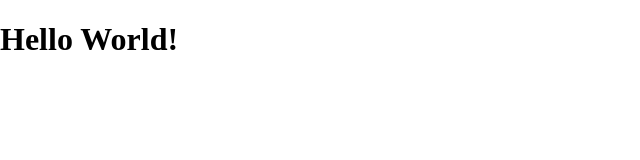
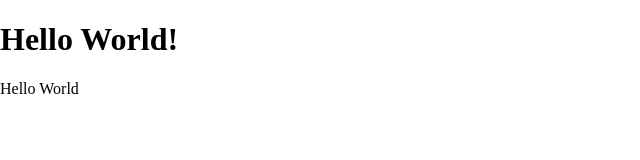
Before and after one commit to alexparanoir/start-kit, a plain HTML site: page index.html in a window 1280 px wide. Shown: the whole page, without its empty margins (0-640 px from the left). Drawn offline with Linux system fonts and the light colour scheme.

Commit message:
add hello

```diff
--- a/index.html
+++ b/index.html
@@ -11,7 +11,7 @@
   <header class="header">
     <h1 class="header__title">Hello World!</h1>
   </header>
-  <main class="main"></main>
+  <main class="main">Hello World</main>
   <footer class="footer"></footer>
   <script src="./script/index.js"></script>
 </body>
```
